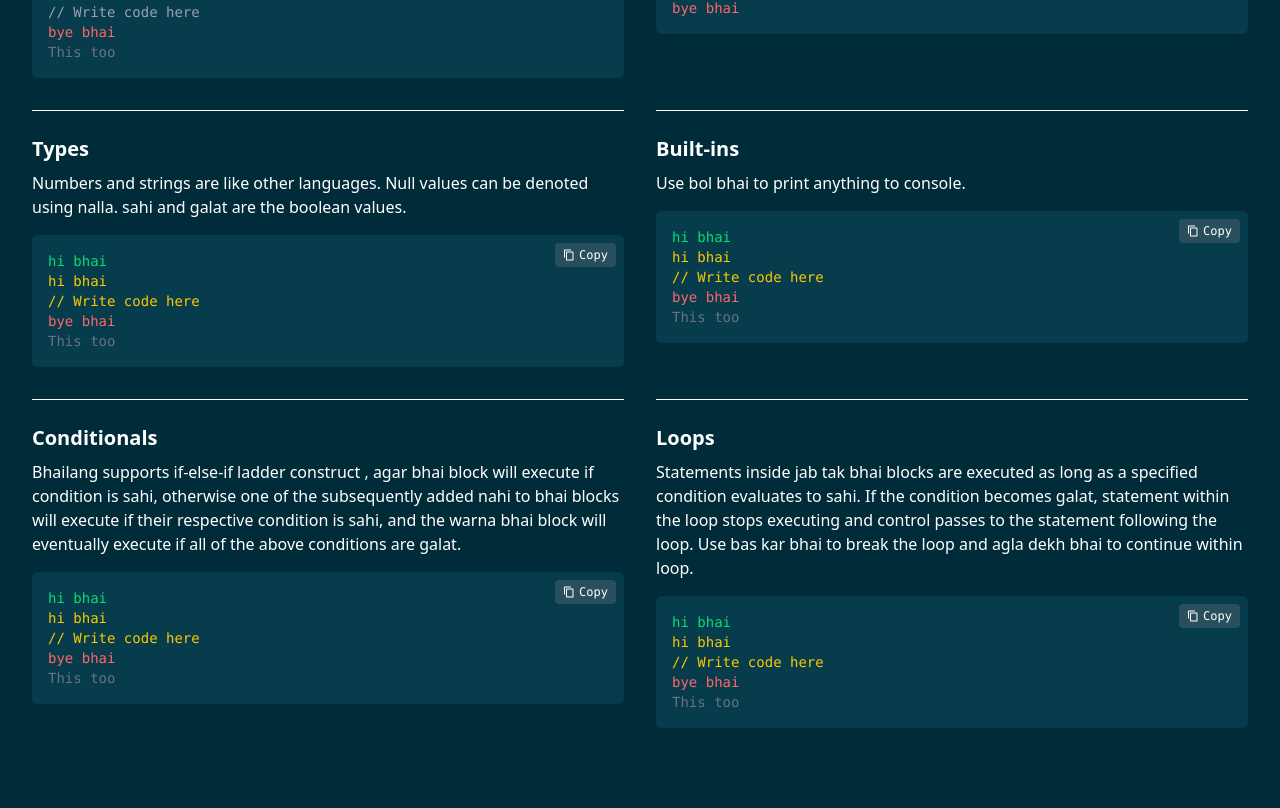
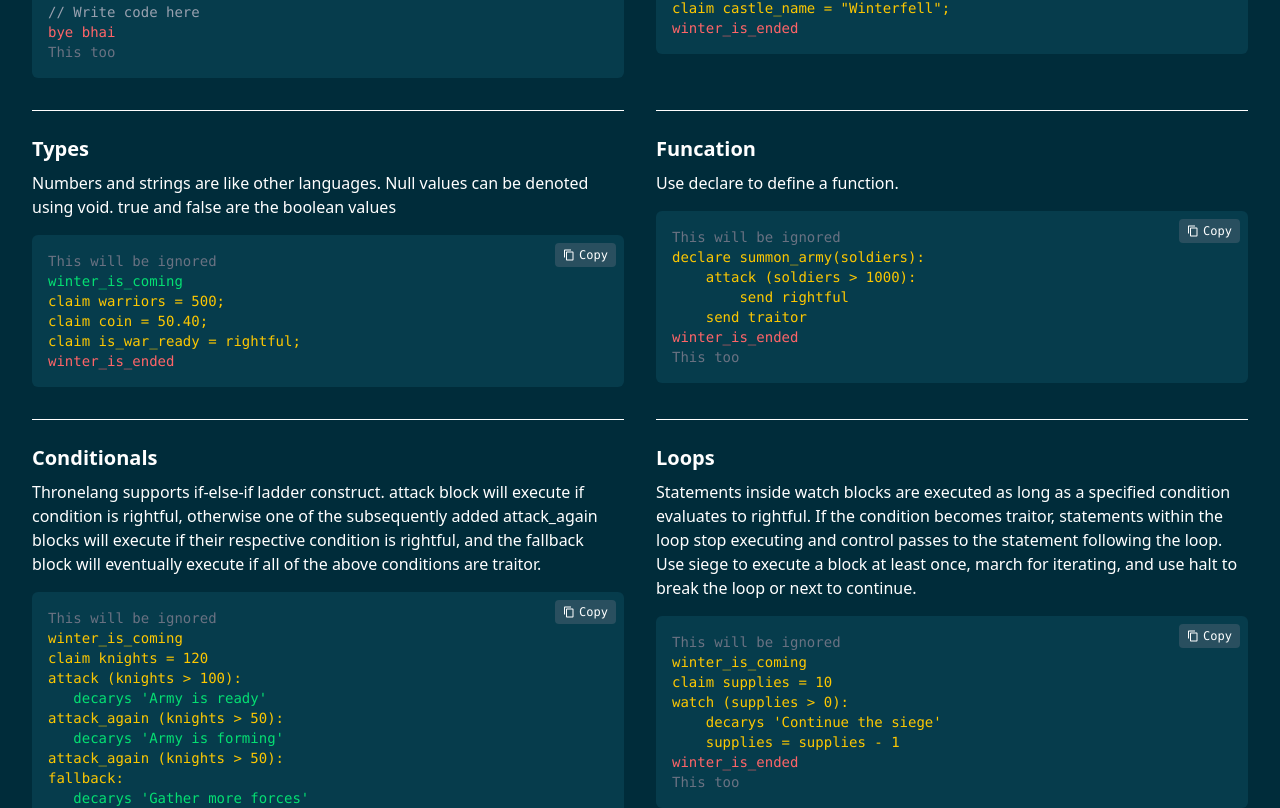
Before and after one commit to jay08-09/throne-lang-frontend, a React (Vite) app: page / in a window 1280 px wide. Shown: the part 1919-2727 px from the top of the page. Built offline with nearby package versions, Linux system fonts and the light colour scheme.

Commit message:
Update Documents

```diff
--- a/src/pages/DocumentationSection.jsx
+++ b/src/pages/DocumentationSection.jsx
@@ -23,59 +23,73 @@ const Documentation = () => {
         {
             title: "Variables",
             description:
-                "Variables can be declared using bhai ye hai.",
+                "Variables can be declared using claim",
             code: [
-                { text: "hi bhai", color: "text-green-400" },
-                { text: 'bhai ye hai a = 10;', color: "text-yellow-400" },
-                { text: 'bhai ye hai b = "two";', color: "text-yellow-400" },
-                { text: "bye bhai", color: "text-red-400" },
+                { text: "This will be ignored", color: "text-gray-500" },
+                { text: "winter_is_coming", color: "text-green-400" },
+                { text: 'claim warriors = 500;', color: "text-yellow-400" },
+                { text: 'claim castle_name = "Winterfell";', color: "text-yellow-400" },
+                { text: "winter_is_ended", color: "text-red-400" },
             ],
         },
         {
             title: "Types",
             description:
-                "Numbers and strings are like other languages. Null values can be denoted using nalla. sahi and galat are the boolean values.",
+                "Numbers and strings are like other languages. Null values can be denoted using void. true and false are the boolean values",
             code: [
-                { text: "hi bhai", color: "text-green-400" },
-                { text: 'hi bhai', color: "text-yellow-400" },
-                { text: '// Write code here', color: "text-yellow-400" },
-                { text: "bye bhai", color: "text-red-400" },
-                { text: "This too", color: "text-gray-500" },
+                { text: "This will be ignored", color: "text-gray-500" },
+                { text: "winter_is_coming", color: "text-green-400" },
+                {text: 'claim warriors = 500;', color: "text-yellow-400" },
+                {text: 'claim coin = 50.40;', color: "text-yellow-400" },
+                {text: 'claim is_war_ready = rightful;', color: "text-yellow-400" },
+                { text: "winter_is_ended", color: "text-red-400" },
             ],
         },
         {
-            title: "Built-ins",
+            title: "Funcation",
             description:
-                "Use bol bhai to print anything to console.",
+                "Use declare to define a function.",
             code: [
-                { text: "hi bhai", color: "text-green-400" },
-                { text: 'hi bhai', color: "text-yellow-400" },
-                { text: '// Write code here', color: "text-yellow-400" },
-                { text: "bye bhai", color: "text-red-400" },
+                { text: "This will be ignored", color: "text-gray-500" },
+                { text: 'declare summon_army(soldiers):', color: "text-yellow-400" },
+                { text: '    attack (soldiers > 1000):', color: "text-yellow-400" },
+                { text: '        send rightful', color: "text-yellow-400" },
+                { text: '    send traitor', color: "text-yellow-400" },
+                { text: "winter_is_ended", color: "text-red-400" },
                 { text: "This too", color: "text-gray-500" },
             ],
         },
         {
             title: "Conditionals",
             description:
-                "Bhailang supports if-else-if ladder construct , agar bhai block will execute if condition is sahi, otherwise one of the subsequently added nahi to bhai blocks will execute if their respective condition is sahi, and the warna bhai block will eventually execute if all of the above conditions are galat.",
+                "Thronelang supports if-else-if ladder construct. attack block will execute if condition is rightful, otherwise one of the subsequently added attack_again blocks will execute if their respective condition is rightful, and the fallback block will eventually execute if all of the above conditions are traitor.",
             code: [
-                { text: "hi bhai", color: "text-green-400" },
-                { text: 'hi bhai', color: "text-yellow-400" },
-                { text: '// Write code here', color: "text-yellow-400" },
-                { text: "bye bhai", color: "text-red-400" },
+                { text: "This will be ignored", color: "text-gray-500" },
+                { text: 'winter_is_coming', color: "text-yellow-400" },
+                { text: 'claim knights = 120', color: "text-yellow-400" },
+                { text: 'attack (knights > 100):', color: "text-yellow-400" },
+                { text: "   decarys 'Army is ready'", color: "text-green-400" },
+                { text: "attack_again (knights > 50):", color: "text-yellow-400" },
+                { text: "   decarys 'Army is forming'", color: "text-green-400" },
+                { text: "attack_again (knights > 50):", color: "text-yellow-400" },
+                { text: "fallback:", color: "text-yellow-400" },
+                { text: "   decarys 'Gather more forces'", color: "text-green-400" },
+                { text: "winter_is_ended", color: "text-red-400" },
                 { text: "This too", color: "text-gray-500" },
             ],
         },
         {
             title: "Loops",
             description:
-                "Statements inside jab tak bhai blocks are executed as long as a specified condition evaluates to sahi. If the condition becomes galat, statement within the loop stops executing and control passes to the statement following the loop. Use bas kar bhai to break the loop and agla dekh bhai to continue within loop.",
+                "Statements inside watch blocks are executed as long as a specified condition evaluates to rightful. If the condition becomes traitor, statements within the loop stop executing and control passes to the statement following the loop. Use siege to execute a block at least once, march for iterating, and use halt to break the loop or next to continue.",
             code: [
-                { text: "hi bhai", color: "text-green-400" },
-                { text: 'hi bhai', color: "text-yellow-400" },
-                { text: '// Write code here', color: "text-yellow-400" },
-                { text: "bye bhai", color: "text-red-400" },
+                { text: "This will be ignored", color: "text-gray-500" },
+                { text: 'winter_is_coming', color: "text-yellow-400" },
+                { text: 'claim supplies = 10', color: "text-yellow-400" },
+                { text: 'watch (supplies > 0):', color: "text-yellow-400" },
+                { text: "    decarys 'Continue the siege'", color: "text-yellow-400" },
+                { text: "    supplies = supplies - 1", color: "text-yellow-400" },
+                { text: "winter_is_ended", color: "text-red-400" },
                 { text: "This too", color: "text-gray-500" },
             ],
         },
@@ -110,8 +124,8 @@ const Documentation = () => {
                                 {copiedIndex === index ? "Copied" : "Copy"}
                             </button>
                             {section.code.map((line, idx) => (
-                                <p key={idx} className={line.color}>{line.text}</p>
-                            ))}
+                            <pre key={idx} className={`${line.color} whitespace-pre-wrap`}>{line.text}</pre>
+))}
                         </div>
                     </div>
                 ))}
```
